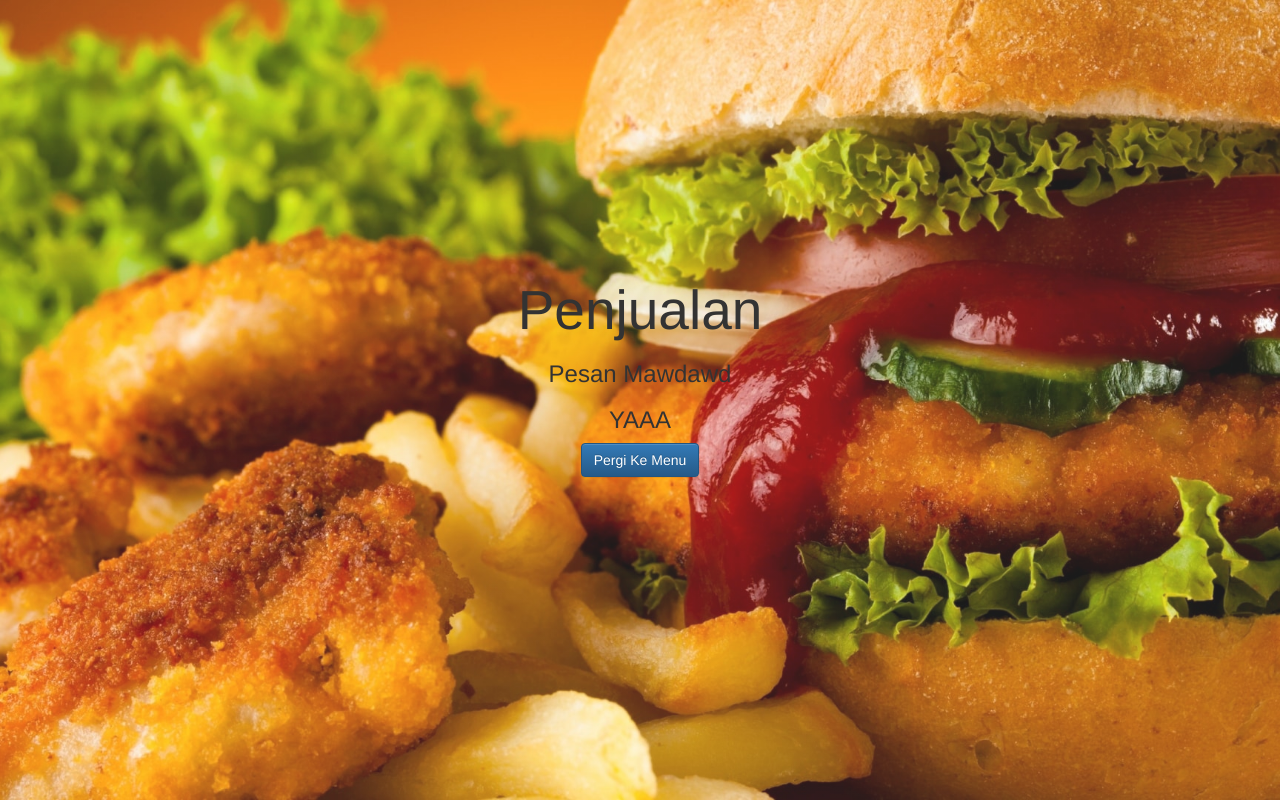
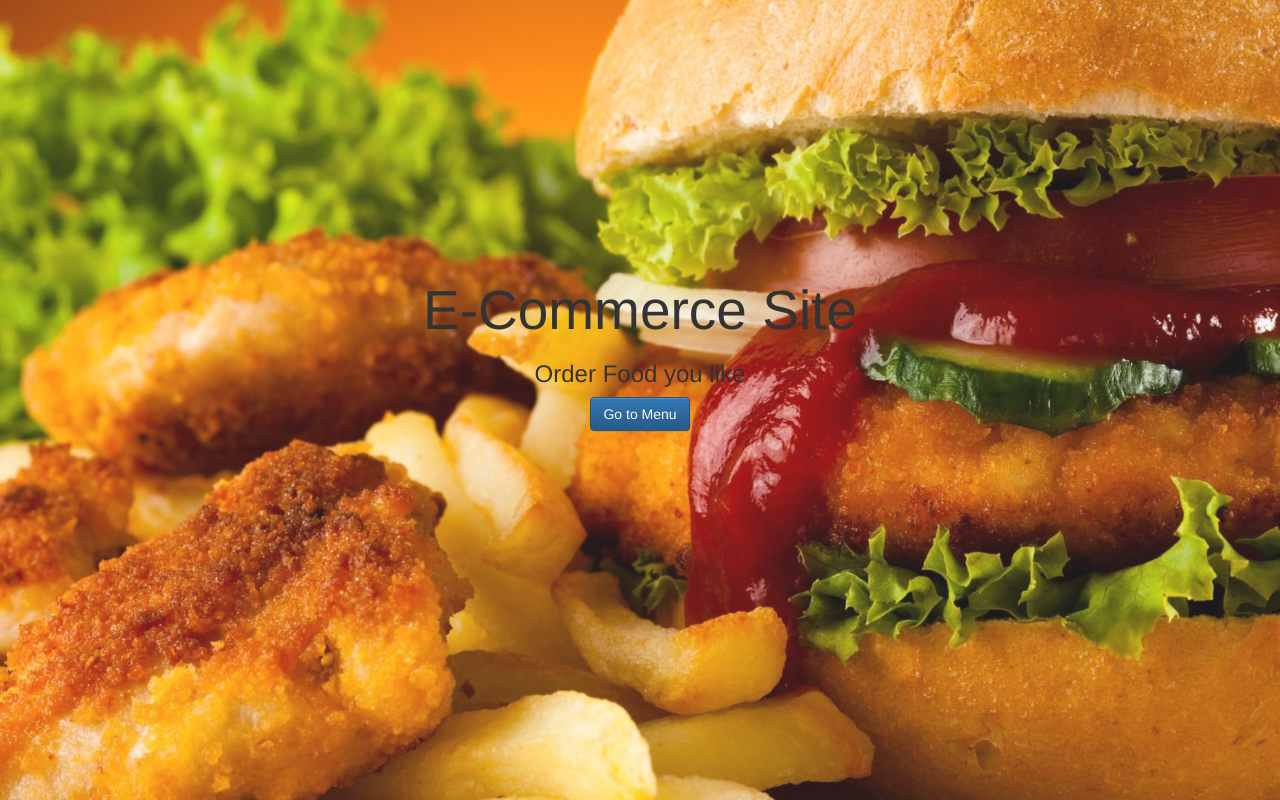
Before and after one commit to NaTa64/test, a PHP site: page /home.php in a window 1280 px wide. Run offline with PHP 8.4, Linux system fonts and the light colour scheme; some libraries are stand-ins or nearby versions.

Commit message:
ubah-home

```diff
--- a/home.php
+++ b/home.php
@@ -60,14 +60,11 @@ require("koneksi/koneksi.php"); // Including the db Connection
 <body>
   <header class="masthead d-flex">
     <div class="container text-center" style="padding:200;">
-      <h1 class="mb-1">Penjualan</h1>
+      <h1 class="mb-1">E-Commerce Site</h1>
       <h3 class="mb-5">
-        Pesan Mawdawd
+        Order Food you like
       </h3>
-      <h3 class="mb-5">
-        YAAA
-      </h3>
-      <a class="btn btn-primary " href="menu.php">Pergi Ke Menu</a>
+      <a class="btn btn-primary " href="menu.php">Go to Menu</a>
 
     </div>
     <div class="overlay"></div>
```
